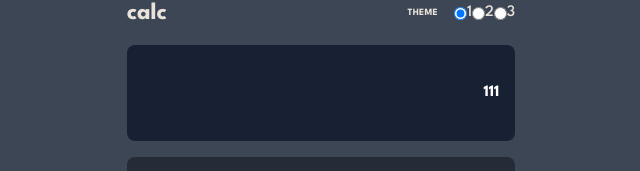
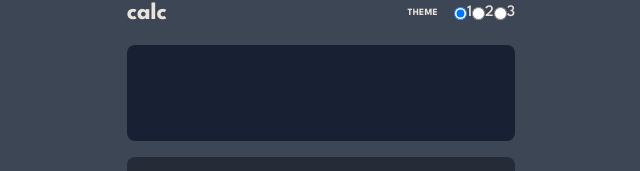
Before and after one commit to Kelechikizito/calculator-app, a React (Vite) app: page / in a window 1280 px wide. Shown: the part 147-318 px from the top of the page, without its empty margins (319-959 px from the left). Built offline with nearby package versions, Linux system fonts and the light colour scheme.

Commit message:
files update

```diff
--- a/src/components/CalculatorContainer.jsx
+++ b/src/components/CalculatorContainer.jsx
@@ -5,6 +5,7 @@ import Header from "./Header";
 
 const CalculatorContainer = () => {
   const [currentOperand, setCurrentOperand] = useState(''); // Initialize state for the operand
+  const [previousOperand, setPreviousOperand] = useState(''); // Initialize state for the operand
 
   const handleButtonClick = (value) => {
     // Update the current operand based on the clicked button value
@@ -17,7 +18,7 @@ const CalculatorContainer = () => {
   return (
     <div className="flex flex-col gap-4">
       <Header />
-      <UserInput currentOperand={currentOperand} /> {/* Pass the state value to UserInput */}
+      <UserInput currentOperand={currentOperand} previousOperand={previousOperand}/> {/* Pass the state value to UserInput */}
       <Buttons handleClick={handleButtonClick} /> {/* Pass the handleButtonClick function to Buttons */}
     </div>
   );
--- a/src/components/UserInput.jsx
+++ b/src/components/UserInput.jsx
@@ -3,14 +3,15 @@ import PropTypes from 'prop-types';
 const UserInput = (props) => {
   return (
     <div className="bg-[#182034] h-24 p-2 px-4 rounded-lg text-white flex flex-col justify-center text-right font-bold">
-      <div data-previous-operand className="previous-operand">111</div>
+      <div data-previous-operand className="previous-operand">{props.previousOperand}</div>
       <div data-current-operand className="current-operand text-5xl sm:max-w-[360px] max-w-[293px] overflow-x-auto overflow-y-hidden whitespace-nowrap w-full">{props.currentOperand}</div>
     </div>
   );
 };
 
 UserInput.propTypes = {
-  currentOperand: PropTypes.string.isRequired
+  currentOperand: PropTypes.string.isRequired,
+  previousOperand: PropTypes.string.isRequired
 }
 
 export default UserInput;
```
